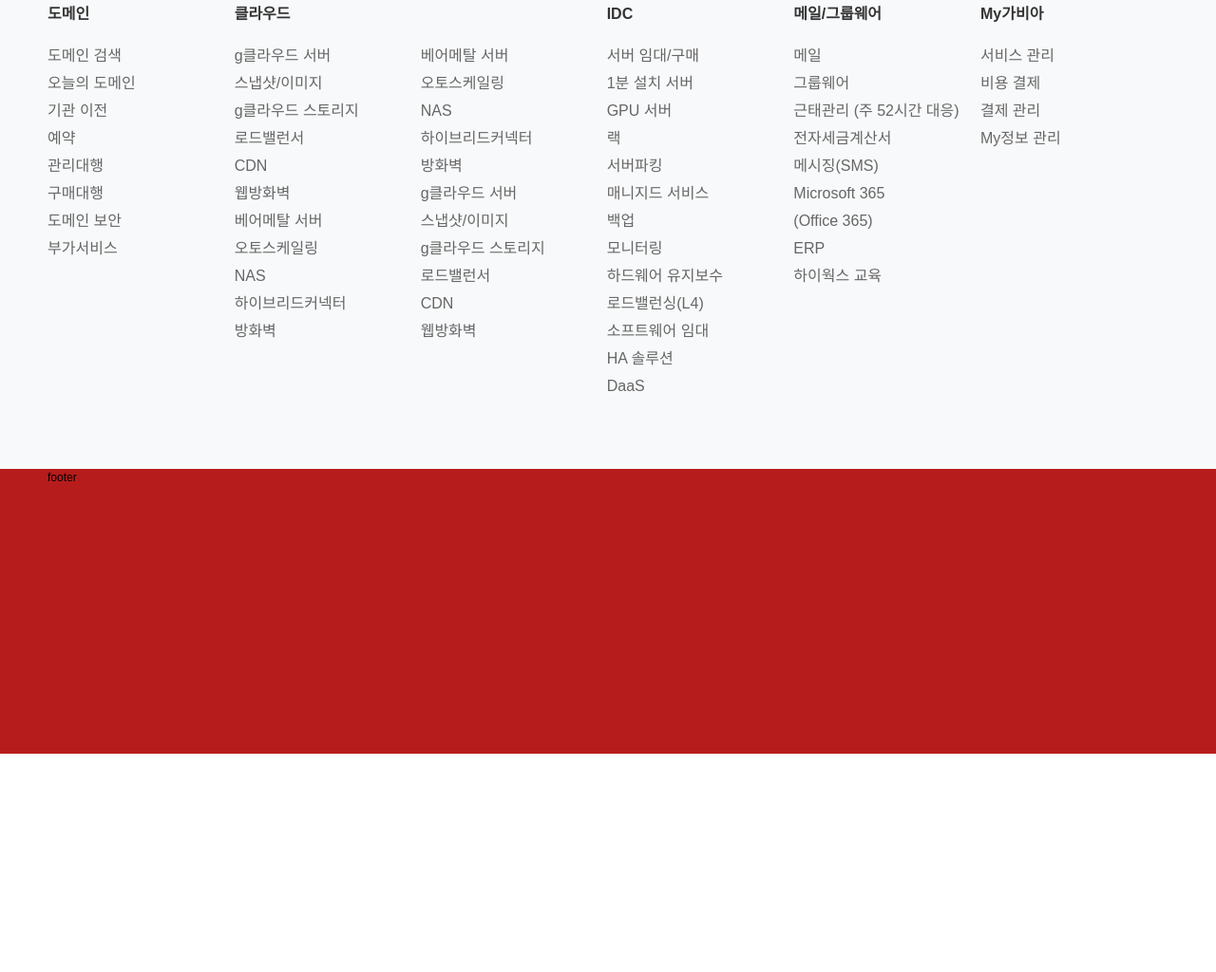
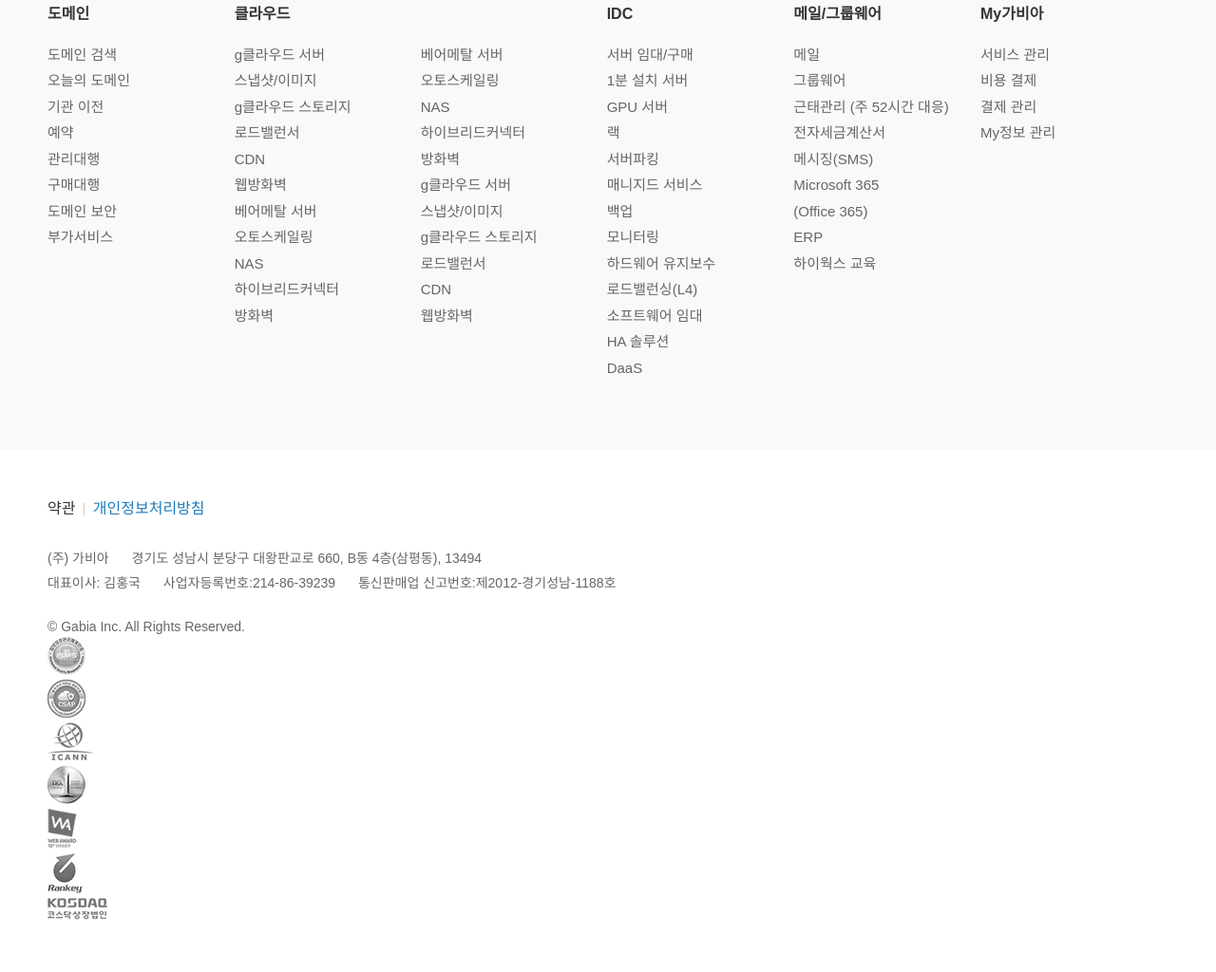
Before and after one commit to lienkooky/Cloning_gabia, a plain HTML site: page index.html in a window 1280 px wide. Shown: the part 3487-4511 px from the top of the page at 95% size. Before the commit the page ends 4281 px from the top, so only its background shows below. Drawn offline with Linux system fonts and the light colour scheme; a web font is replaced by a local one.

Commit message:
footer layout

```diff
--- a/assets/css/style.css
+++ b/assets/css/style.css
@@ -38,8 +38,6 @@
   background-color: #f8f9fa;
 }
 #footer {
-  height: 300px;
-  background-color: #b71c1c;
 }
 
 /* container */
@@ -414,7 +412,7 @@
   padding-bottom: 5px;
 }
 .site > div li a {
-  font-size: 16px;
+  font-size: 15px;
   color: #666;
 }
 .site > div.two {
@@ -427,3 +425,50 @@
   float: left;
   width: 50%;
 }
+
+/* footer */
+.footer {
+  padding: 50px 0;
+}
+.footer .policy {
+  padding-bottom: 30px;
+}
+.footer .policy li {
+  display: inline-block;
+  padding-right: 15px;
+  position: relative;
+}
+.footer .policy li::after {
+  content: '';
+  width: 1px;
+  height: 13px;
+  background-color: #ccc;
+  position: absolute;
+  left: -10px;
+  top: 6px;
+}
+.footer .policy li:first-child::after {
+  width: 0;
+  height: 0;
+}
+.footer .policy li a {
+  font-size: 16px;
+}
+.footer .policy li:last-child a {
+  color: #1d7abd;
+}
+.footer .address {
+  color: #666;
+  font-size: 14px;
+}
+.footer .address li {
+  padding-bottom: 5px;
+}
+.footer .address span {
+  padding-right: 20px;
+}
+.footer .address p {
+  padding-top: 20px;
+}
+.footer .icon {
+}
--- a/index.html
+++ b/index.html
@@ -303,8 +303,32 @@
         </main>
         <!-- main -->
         <footer id="footer">
-            <h3 class="ir">푸터</h3>
-            <div class="container">footer</div>
+            <h3 class="ir">footer</h3>
+            <div class="container">
+                <div class="footer">
+                    <ul class="policy">
+                        <li><a href="#">약관</a></li>
+                        <li><a href="#">개인정보처리방침</a></li>
+                    </ul>
+                    <address class="address">
+                        <ul>
+                            <li><span>(주) 가비아</span> 경기도 성남시 분당구 대왕판교로 660, B동 4층(삼평동), 13494</li>
+                            <li><span>대표이사: 김홍국</span> <span>사업자등록번호:214-86-39239</span> 통신판매업 신고번호:제2012-경기성남-1188호
+                            </li>
+                        </ul>
+                        <p>&copy; Gabia Inc. All Rights Reserved.</p>
+                    </address>
+                    <ul class="icon">
+                        <li><a href="#"><img src="assets/img/footer-bg1.png" alt="footer-bg1"></a></li>
+                        <li><a href="#"><img src="assets/img/footer-bg2.png" alt="footer-bg2"></a></li>
+                        <li><a href="#"><img src="assets/img/footer-bg3.png" alt="footer-bg3"></a></li>
+                        <li><a href="#"><img src="assets/img/footer-bg4.png" alt="footer-bg4"></a></li>
+                        <li><a href="#"><img src="assets/img/footer-bg5.png" alt="footer-bg5"></a></li>
+                        <li><a href="#"><img src="assets/img/footer-bg6.png" alt="footer-bg6"></a></li>
+                        <li><a href="#"><img src="assets/img/footer-bg7.png" alt="footer-bg7"></a></li>
+                    </ul>
+                </div>
+            </div>
         </footer>
         <!-- footer -->
     </div>
```
Also changed, not shown: assets/img/footer-bg1.png (added), assets/img/footer-bg2.png (added), assets/img/footer-bg3.png (added), assets/img/footer-bg4.png (added), assets/img/footer-bg5.png (added), assets/img/footer-bg6.png (added), assets/img/footer-bg7.png (added).
